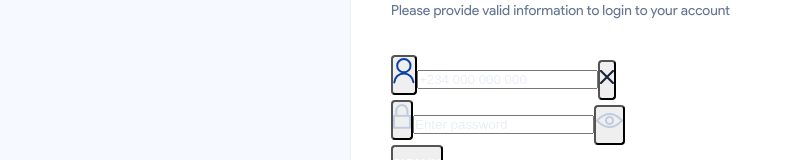
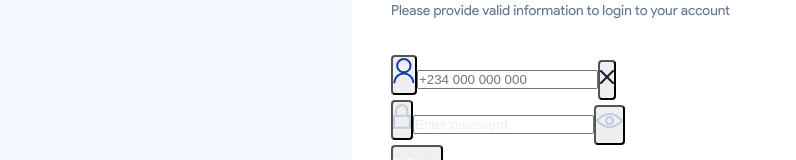
Before and after one commit to JamiuKolawole04/deallus-client, a React (Create React App) app: page / in a window 1280 px wide. Shown: the part 296-456 px from the top of the page, without its empty margins (0-796 px from the left). Built offline with nearby package versions, Linux system fonts and the light colour scheme.

Commit message:
validating the number field

```diff
--- a/src/pages/Signin.js
+++ b/src/pages/Signin.js
@@ -21,6 +21,12 @@ export const Signin = () => {
     setErrorMessage("");
     if (number === "" || password === "") {
       return setErrorMessage("Fill all the required fields");
+    }
+    if (number.length < 12) {
+      return setErrorMessage("Number length cannot be less than 12");
+    }
+    if (isNaN(number)) {
+      return setErrorMessage("please input a valid number");
     }
     navigate("/plans", { replace: true });
   }, [number, password, navigate]);
@@ -48,12 +54,13 @@ export const Signin = () => {
               <img className="login__icon" src={user} alt="" />
             </button>
             <input
-              type="text"
-              name="number"
-              id="number"
+              type="tel"
+              name="phone"
+              id="phone"
               value={number}
               onChange={({ target }) => setNumber(target.value)}
               placeholder="+234 000 000 000"
+              pattern="[0-9]{3}-[0-9]{3}-[0-9]{3}-[0-9]{3}"
               // ref={ref}
             />
             <button>
```
